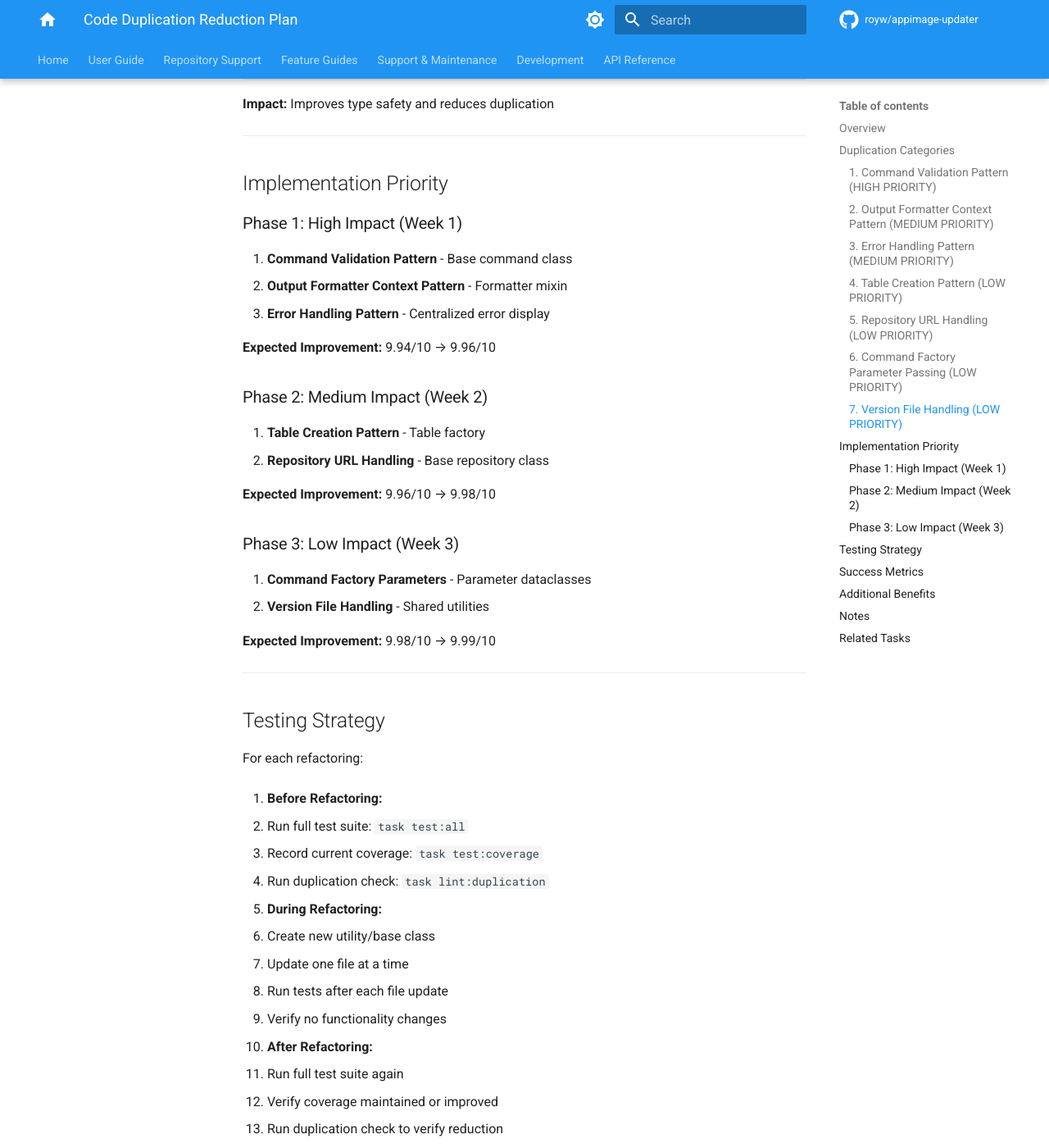
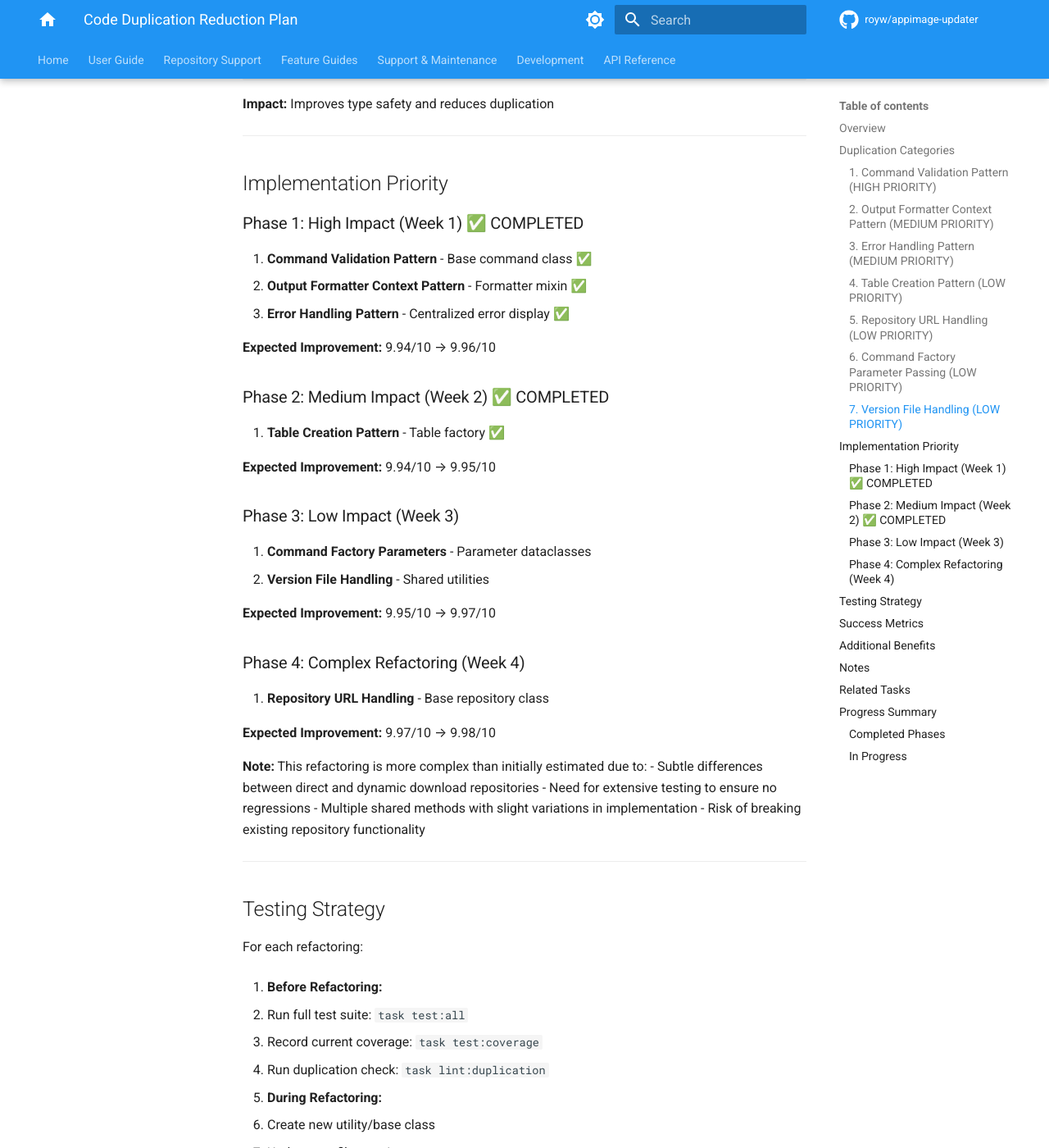
Before and after one commit to royw/appimage-updater, an MkDocs documentation site: the page built from docs/duplication-reduction-plan.md, in a window 1280 px wide and 1400 px high, scrolled down 6784 px. Shown: the whole window at 82% size. Built offline with MkDocs 1.6.1 and Material for MkDocs 9.7.7, drawn with Linux system fonts in a browser that asks for light colours; comment, search, counter and statistics services are not loaded; some of the changed text lies outside the part shown.

Commit message:
docs: update duplication-reduction-plan with Phase 2 completion
- Mark Phase 1 and Phase 2 as completed
- Move Repository URL Handling to Phase 4 due to complexity
- Add progress summary section documenting completed work
- Update expected improvement estimates
- Document reasons for Phase 4 deferral

Phase 2 table factory pattern is complete and working.

```diff
--- a/docs/duplication-reduction-plan.md
+++ b/docs/duplication-reduction-plan.md
@@ -329,27 +329,38 @@ ______________________________________________________________________
 
 ## Implementation Priority
 
-### Phase 1: High Impact (Week 1)
+### Phase 1: High Impact (Week 1) ✅ COMPLETED
 
-1. **Command Validation Pattern** - Base command class
-1. **Output Formatter Context Pattern** - Formatter mixin
-1. **Error Handling Pattern** - Centralized error display
+1. **Command Validation Pattern** - Base command class ✅
+1. **Output Formatter Context Pattern** - Formatter mixin ✅
+1. **Error Handling Pattern** - Centralized error display ✅
 
 **Expected Improvement:** 9.94/10 → 9.96/10
 
-### Phase 2: Medium Impact (Week 2)
+### Phase 2: Medium Impact (Week 2) ✅ COMPLETED
 
-4. **Table Creation Pattern** - Table factory
-1. **Repository URL Handling** - Base repository class
+1. **Table Creation Pattern** - Table factory ✅
 
-**Expected Improvement:** 9.96/10 → 9.98/10
+**Expected Improvement:** 9.94/10 → 9.95/10
 
 ### Phase 3: Low Impact (Week 3)
 
-6. **Command Factory Parameters** - Parameter dataclasses
+1. **Command Factory Parameters** - Parameter dataclasses
 1. **Version File Handling** - Shared utilities
 
-**Expected Improvement:** 9.98/10 → 9.99/10
+**Expected Improvement:** 9.95/10 → 9.97/10
+
+### Phase 4: Complex Refactoring (Week 4)
+
+1. **Repository URL Handling** - Base repository class
+
+**Expected Improvement:** 9.97/10 → 9.98/10
+
+**Note:** This refactoring is more complex than initially estimated due to:
+- Subtle differences between direct and dynamic download repositories
+- Need for extensive testing to ensure no regressions
+- Multiple shared methods with slight variations in implementation
+- Risk of breaking existing repository functionality
 
 ______________________________________________________________________
 
@@ -418,6 +429,30 @@ ______________________________________________________________________
 
 ______________________________________________________________________
 
+## Progress Summary
+
+### Completed Phases
+
+**Phase 1: High Impact** ✅
+- Command Validation Pattern implemented via BaseCommand class
+- Output Formatter Context Pattern implemented via FormatterContextMixin
+- Error Handling Pattern implemented via centralized error_display module
+
+**Phase 2: Medium Impact** ✅
+- Table Creation Pattern implemented via TableFactory class
+- Reduced duplication in table creation across display.py and rich_formatter.py
+
+### In Progress
+
+**Phase 3: Low Impact** - Planned
+- Command Factory Parameters refactoring
+- Version File Handling utilities
+
+**Phase 4: Complex Refactoring** - Planned
+- Repository URL Handling base class (moved from Phase 2 due to complexity)
+
+______________________________________________________________________
+
 **Last Updated:** 2025-10-01
-**Status:** Planning Phase
+**Status:** Phase 2 Complete, Phase 3 Planned
 **Owner:** Development Team
```
